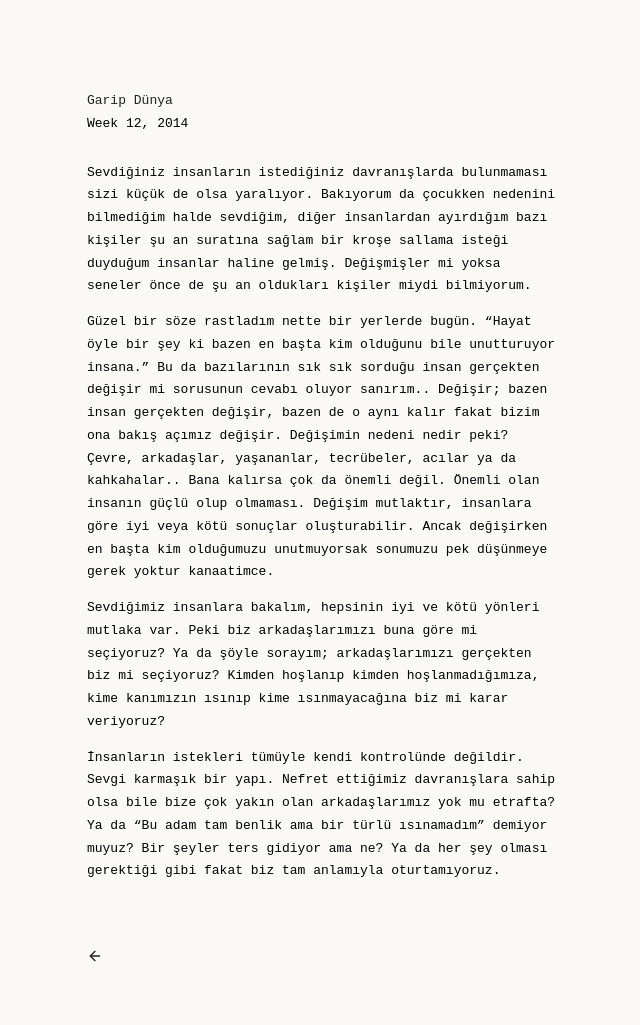
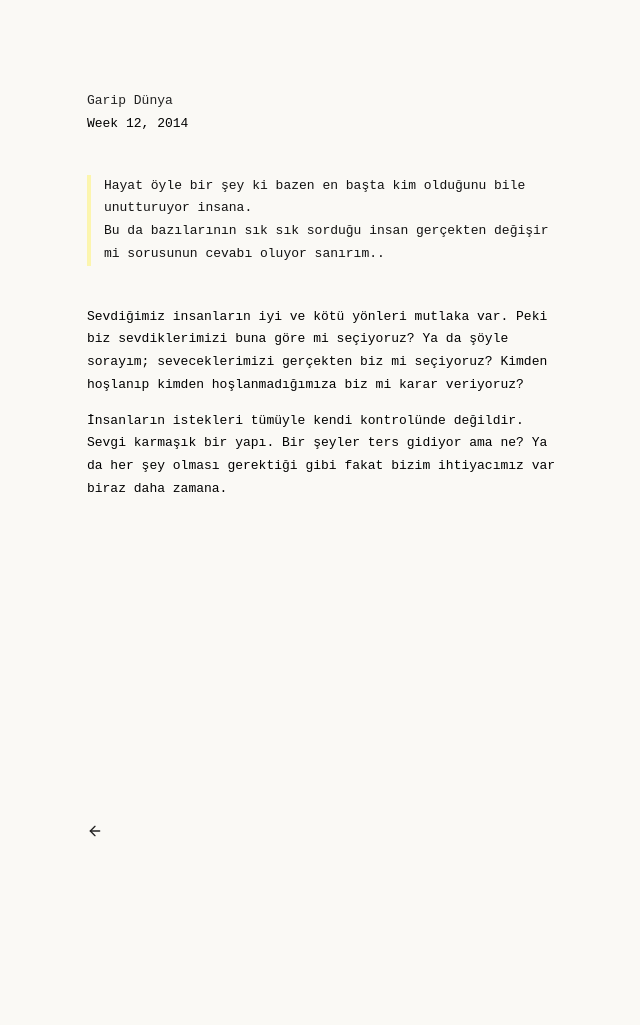
Before and after one commit to hayriartar/hayriartar.github.io, a Jekyll site: the page built from _posts/2014-03-28-garipdunya.md, in a window 1280 px wide. Shown: the whole page, without its empty margins (319-959 px from the left). Built offline with Jekyll 4.4.1, drawn with Linux system fonts in a browser that asks for light colours; after the commit the page ends 900 px from its top, so only the background shows below that.

Commit message:
some changes

```diff
--- a/_posts/2014-03-28-garipdunya.md
+++ b/_posts/2014-03-28-garipdunya.md
@@ -5,28 +5,13 @@ title:  Garip Dünya
 date:   2014-03-28
 ---
 
-Sevdiğiniz insanların istediğiniz davranışlarda bulunmaması sizi küçük de olsa yaralıyor.
-Bakıyorum da çocukken nedenini bilmediğim halde sevdiğim, diğer insanlardan ayırdığım bazı kişiler şu an suratına sağlam bir kroşe sallama isteği duyduğum insanlar haline gelmiş.
-Değişmişler mi yoksa seneler önce de şu an oldukları kişiler miydi bilmiyorum.
+>Hayat öyle bir şey ki bazen en başta kim olduğunu bile unutturuyor insana.
+Bu da bazılarının sık sık sorduğu insan gerçekten değişir mi sorusunun cevabı oluyor sanırım..
 
-
-Güzel bir söze rastladım nette bir yerlerde bugün.
-"Hayat öyle bir şey ki bazen en başta kim olduğunu bile unutturuyor insana."
-Bu da bazılarının sık sık sorduğu insan gerçekten değişir mi sorusunun cevabı oluyor sanırım..
-Değişir; bazen insan gerçekten değişir, bazen de o aynı kalır fakat bizim ona bakış açımız değişir.
-Değişimin nedeni nedir peki? Çevre, arkadaşlar, yaşananlar, tecrübeler, acılar ya da kahkahalar..
-Bana kalırsa çok da önemli değil. Önemli olan insanın güçlü olup olmaması.
-Değişim mutlaktır, insanlara göre iyi veya kötü sonuçlar oluşturabilir.
-Ancak değişirken en başta kim olduğumuzu unutmuyorsak sonumuzu pek düşünmeye gerek yoktur kanaatimce.
-
-
-Sevdiğimiz insanlara bakalım, hepsinin iyi ve kötü yönleri mutlaka var.
-Peki biz arkadaşlarımızı buna göre mi seçiyoruz?
-Ya da şöyle sorayım; arkadaşlarımızı gerçekten biz mi seçiyoruz?
-Kimden hoşlanıp kimden hoşlanmadığımıza, kime kanımızın ısınıp kime ısınmayacağına biz mi karar veriyoruz?
-
+Sevdiğimiz insanların iyi ve kötü yönleri mutlaka var.
+Peki biz sevdiklerimizi buna göre mi seçiyoruz?
+Ya da şöyle sorayım; seveceklerimizi gerçekten biz mi seçiyoruz?
+Kimden hoşlanıp kimden hoşlanmadığımıza biz mi karar veriyoruz?
 
 İnsanların istekleri tümüyle kendi kontrolünde değildir. Sevgi karmaşık bir yapı.
-Nefret ettiğimiz davranışlara sahip olsa bile bize çok yakın olan arkadaşlarımız yok mu etrafta?
-Ya da "Bu adam tam benlik ama bir türlü ısınamadım" demiyor muyuz?
-Bir şeyler ters gidiyor ama ne? Ya da her şey olması gerektiği gibi fakat biz tam anlamıyla oturtamıyoruz.
+Bir şeyler ters gidiyor ama ne? Ya da her şey olması gerektiği gibi fakat bizim ihtiyacımız var biraz daha zamana.
```
Also changed, not shown: _posts/2013-01-07-youwill.md (+1 -1 lines), _posts/2013-03-16-kardeslik.md (+1 -1 lines), _posts/2014-04-21-caneklemligi.md (+5 -10 lines), _posts/2018-04-11-zaman.md (+4 -7 lines).
